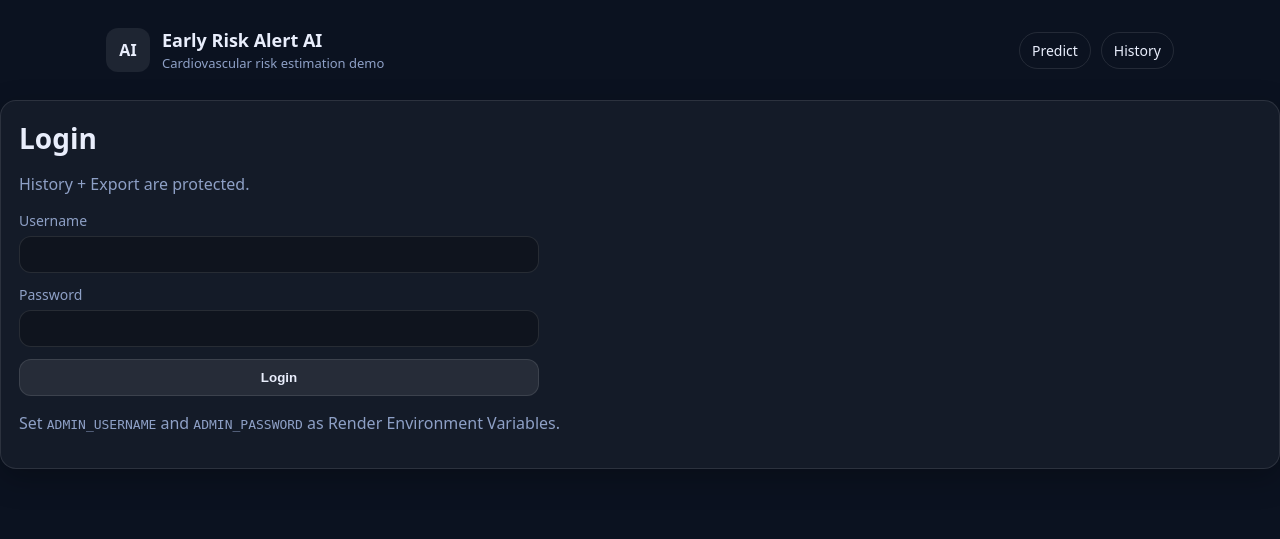
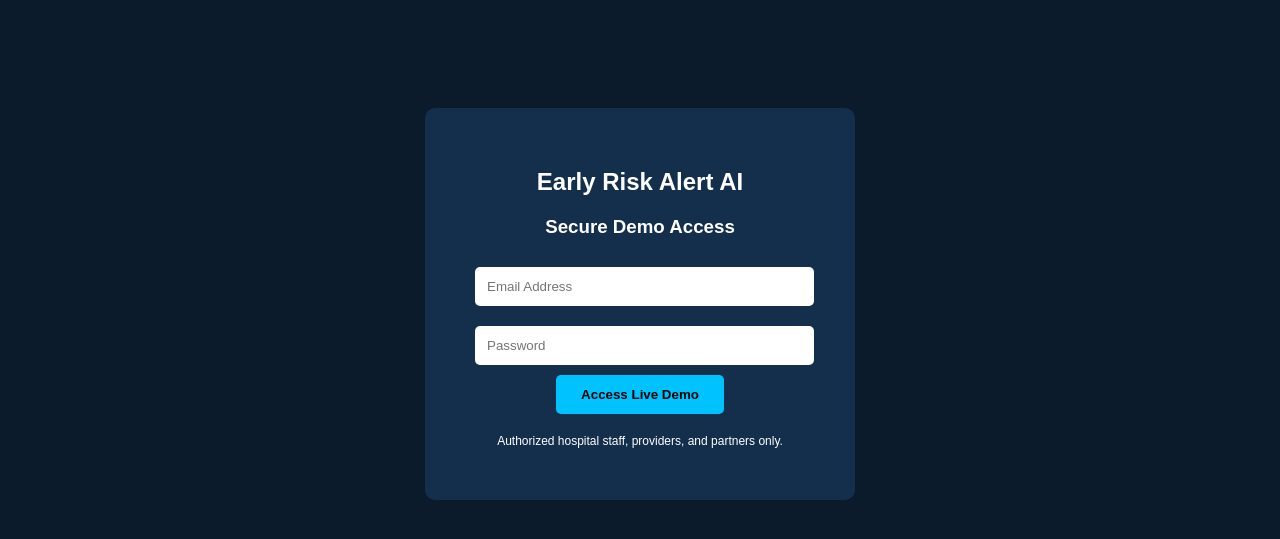
Before and after one commit to ayden611/early-risk-alert-ai, a Flask app: template templates/login.html in a window 1280 px wide. Shown: the top 539 px of the page. Run offline with Flask 3, Linux system fonts and the light colour scheme; the template is opened without the code that fills it, so the values that code supplies are empty.

Commit message:
Update login.html

```diff
--- a/templates/login.html
+++ b/templates/login.html
@@ -1,23 +1,62 @@
-{% extends "base.html" %}
-{% block content %}
-  <div class="card">
-    <h1>Login</h1>
-    <p class="muted">History + Export are protected.</p>
+<!DOCTYPE html>
+<html>
+<head>
+    <title>Early Risk Alert AI – Demo Access</title>
+    <style>
+        body {
+            font-family: Arial, sans-serif;
+            background-color: #0b1b2b;
+            color: white;
+            text-align: center;
+            padding-top: 100px;
+        }
 
-    <form method="POST" class="form">
-      <label>Username
-        <input name="username" required>
-      </label>
+        .login-box {
+            background: #132f4c;
+            width: 350px;
+            margin: auto;
+            padding: 40px;
+            border-radius: 10px;
+        }
 
-      <label>Password
-        <input name="password" type="password" required>
-      </label>
+        input {
+            width: 90%;
+            padding: 12px;
+            margin: 10px;
+            border-radius: 5px;
+            border: none;
+        }
 
-      <button class="btn" type="submit">Login</button>
-    </form>
+        button {
+            background-color: #00c2ff;
+            color: black;
+            padding: 12px 25px;
+            border: none;
+            border-radius: 5px;
+            cursor: pointer;
+            font-weight: bold;
+        }
 
-    <p class="muted">
-      Set <code>ADMIN_USERNAME</code> and <code>ADMIN_PASSWORD</code> as Render Environment Variables.
-    </p>
-  </div>
-{% endblock %}
+        button:hover {
+            background-color: #00a6d6;
+        }
+    </style>
+</head>
+<body>
+    <div class="login-box">
+        <h2>Early Risk Alert AI</h2>
+        <h3>Secure Demo Access</h3>
+
+        <input type="text" placeholder="Email Address" />
+        <input type="password" placeholder="Password" />
+
+        <button onclick="window.location.href='/dashboard'">
+            Access Live Demo
+        </button>
+
+        <p style="margin-top:20px; font-size:12px;">
+            Authorized hospital staff, providers, and partners only.
+        </p>
+    </div>
+</body>
+</html>
```
